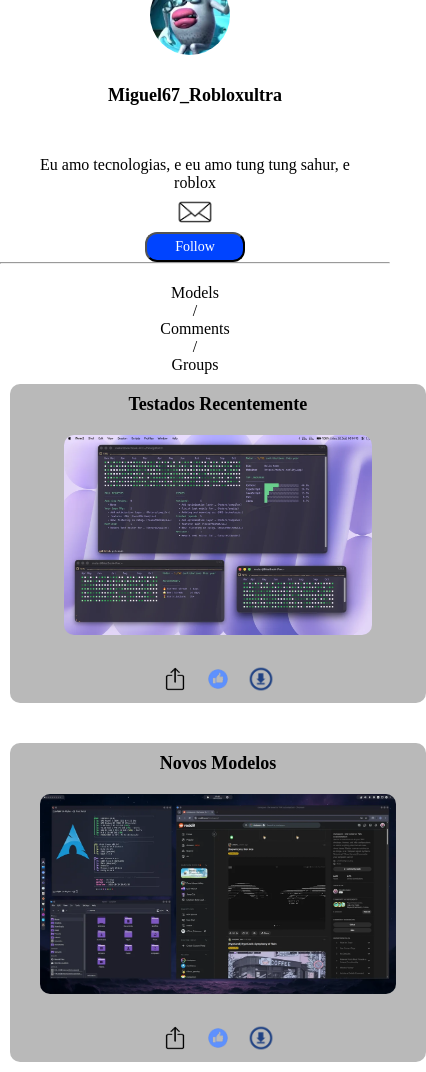
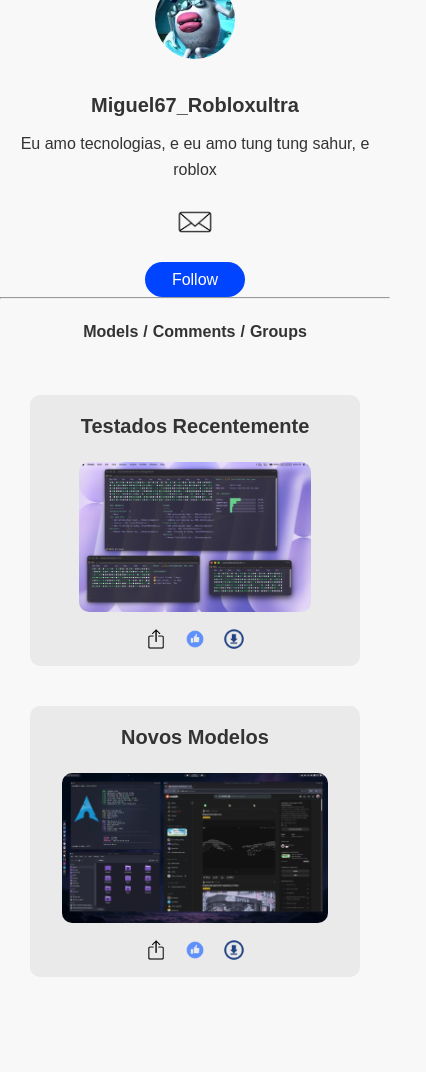
Before and after one commit to hakizao6074/PROJETO-FINAL, a plain HTML site: page assets/pages/usuario.html in a window 390 px wide. Shown: the part 106-1178 px from the top of the page, 426 px wide, since content can reach past the window. After the commit the page ends 1113 px from the top, so only its background shows below. Drawn offline with Linux system fonts and the light colour scheme.

Commit message:
usuario media

```diff
--- a/assets/css/usuario.css
+++ b/assets/css/usuario.css
@@ -1,189 +1,190 @@
-*{
+* {
   margin: 0;
   padding: 0;
   box-sizing: border-box;
-    font-family: var(--font);
 }
 
-header{
+body {
+  font-family: Arial, sans-serif;
+  line-height: 1.6;
+  background-color: #f8f8f8;
+  color: #333;
+}
+
+header {
   width: 100%;
   padding: 10px 20px;
   background: #0044ff;
   color: white;
   font-size: 14px;
+  position: relative;
+}
 
-  img{
+header img {
   height: 90px;
   position: absolute;
   right: 20px;
   top: 40px;
 }
+
+header span {
+  margin-right: 10px;
 }
 
-.usuario{
+.usuario {
   display: flex;
+  flex-wrap: wrap;
   align-items: center;
   justify-content: center;
   margin-top: 50px;
   text-align: center;
-
-    h2{
-        margin-bottom: 40px;
-    }
-    p{
-        position: relative;
-        right: 230px;
+  padding: 0 20px;
 }
 
-    .pf{
+.usuario h2 {
+  width: 100%;
+  font-size: 24px;
+  margin: 20px 0 10px;
+}
+
+.usuario p {
+  width: 100%;
+  font-size: 16px;
+  margin-bottom: 10px;
+}
+
+.usuario .pf {
   height: 100px;
   border-radius: 50%;
-        margin-bottom: 30px;
-        margin-right: 10px;
+  margin-bottom: 10px;
 }
-    .men{
-        height: 50px;
+
+.usuario .men {
+  height: 40px;
+  margin: 10px;
   cursor: pointer;
 }
 
-    button{
-        width: 70px;
-        height: 30px;
-        border-radius: 12px;
+.usuario button {
+  width: 100px;
+  height: 35px;
+  border-radius: 20px;
   background-color: #0044ff;
   color: white;
   font-size: 16px;
+  border: none;
   cursor: pointer;
 }
+
+.usuario button:hover {
+  background-color: #0032cc;
 }
 
-.bgl{
+.bgl {
   display: flex;
   justify-content: center;
-   margin-top: 20px;
+  margin: 20px 0;
+}
 
-   ul{
+.bgl ul {
   display: flex;
   list-style: none;
+  gap: 15px;
+  padding: 0;
+}
 
-       li{
+.bgl li {
   cursor: pointer;
-        margin: 0 10px;
+  font-weight: bold;
+  transition: color 0.2s ease;
 }
+
+.bgl li:hover {
+  color: #0044ff;
 }
-}
+
 .udon {
-  position: relative;
-  right: 120px;
   display: grid;
-  grid-template-columns: 1fr 1fr;
+  grid-template-columns: repeat(auto-fit, minmax(300px, 1fr));
   gap: 40px;
   padding: 30px;
-  max-width: 900px;
+  max-width: 1000px;
   margin: 0 auto;
 }
 
-.card h2{
+.pos {
+  background-color: #eaeaea;
+  border-radius: 10px;
+  padding: 20px;
+  transition: transform 0.2s ease;
+}
+
+.pos:hover {
+  transform: scale(1.02);
+}
+
+.pos h1 {
+  text-align: center;
   font-size: 20px;
+  margin-bottom: 20px;
+}
+
+.post {
+  display: flex;
+  justify-content: center;
+  align-items: center;
   margin-bottom: 15px;
 }
 
-.preview{
-  width: 100%;
-  display: block;
-  border-radius: 8px;
+.post img {
+  height: 300px;
+  width: auto;
+  max-width: 100%;
+  border-radius: 10px;
+  object-fit: cover;
 }
 
-.icons{
+.icons {
   display: flex;
+  justify-content: center;
   gap: 15px;
-  margin-top: 10px;
-  img{
+}
+
+.icons img {
   height: 32px;
   cursor: pointer;
-  }
+  transition: transform 0.2s ease;
 }
 
-.pos{
-    background-color: rgb(185, 185, 185);
-    border-radius: 10px;
-
-    h1{
-      text-align: center;
+.icons img:hover {
+  transform: scale(1.1);
 }
 
-
-    }
-    .icons{
-      justify-content: center;
-    }
-
-.post{
-    display: flex;
-    justify-content: center;
-    align-items: center;
-    padding: 20px;
-
-
-    img{
-      height: 300px;
-      border-radius: 10px;
-    }
-}
-
-
-/* --------------------------Media--------------- */
-@media (max-width: 1024px) {
-  .udon {
-    right: 0;
-    grid-template-columns: 1fr;
-    padding: 20px;
+/* Responsive Styles */
+@media (max-width: 768px) {
+  .usuario {
+    flex-direction: column;
   }
 
   header img {
-    height: 70px;
-    top: 20px;
+    height: 60px;
+    top: 40px;
     right: 10px;
-  }
-
-  .usuario p {
-    right: 0;
-    margin-top: 10px;
-  }
-}
-
-@media (max-width: 768px) {
-  .usuario {
-    flex-direction: column;
-    padding: 0 20px;
-  }
-
-  .usuario p {
-    position: static;
-    text-align: center;
-    margin-top: 10px;
-  }
-
-  .udon {
-    grid-template-columns: 1fr;
-    padding: 10px;
-  }
-
-  .pos h1 {
-    font-size: 18px;
   }
 
   .post img {
     height: 200px;
   }
 
-  .bgl ul {
-    flex-direction: column;
-    align-items: center;
+  .usuario button {
+    margin-top: 10px;
   }
 
-  .bgl li {
-    margin: 5px 0;
+  .bgl ul {
+  display: flex;
+  list-style: none;
+  gap: 5px;
+  padding: 0;
   }
 }
 
@@ -195,25 +196,14 @@ header{
 
   header img {
     height: 50px;
-    top: 10px;
-    right: 5px;
   }
 
   .usuario h2 {
-    font-size: 18px;
+    font-size: 20px;
   }
 
   .usuario .pf {
     height: 80px;
-  }
-
-  .usuario .men {
-    height: 40px;
-  }
-
-  .usuario button {
-    width: 100px;
-    font-size: 14px;
   }
 
   .post img {
@@ -221,77 +211,10 @@ header{
   }
 
   .icons img {
-    height: 28px;
+    height: 24px;
   }
 
   .pos {
-    padding: 10px;
+    padding: 15px;
   }
 }
-
-
-
-  .udon {
-    grid-template-columns: 1fr;
-    padding: 10px;
-  }
-
-  .pos h1 {
-    font-size: 18px;
-  }
-
-  .post img {
-    height: 200px;
-  }
-
-  .bgl ul {
-    flex-direction: column;
-    align-items: center;
-  }
-
-  .bgl li {
-    margin: 5px 0;
-  }
-}
-
-@media (max-width: 480px) {
-  header {
-    font-size: 12px;
-    padding: 8px 10px;
-  }
-
-  header img {
-    height: 50px;
-    top: 10px;
-    right: 5px;
-  }
-
-  .usuario h2 {
-    font-size: 18px;
-  }
-
-  .usuario .pf {
-    height: 80px;
-  }
-
-  .usuario .men {
-    height: 40px;
-  }
-
-  .usuario button {
-    width: 100px;
-    font-size: 14px;
-  }
-
-  .post img {
-    height: 150px;
-  }
-
-  .icons img {
-    height: 28px;
-  }
-
-  .pos {
-    padding: 10px;
-  }
-}
--- a/assets/pages/usuario.html
+++ b/assets/pages/usuario.html
@@ -1,28 +1,33 @@
 <!DOCTYPE html>
 <html lang="en">
 <head>
-    <meta charset="UTF-8">
-    <meta name="viewport" content="width=device-width, initial-scale=1.0">
-    <title>Document</title>
-    <link rel="stylesheet" href="../css/usuario.css">
+  <meta charset="UTF-8" />
+  <meta name="viewport" content="width=device-width, initial-scale=1.0"/>
+  <title>User Profile</title>
+  <link rel="stylesheet" href="../css/usuario.css"/>
 </head>
 <body>
+
   <header>
-    <span>Perguntas</span> / <span>Moscow-Russia</span> / <span>6PM</span>
-
-    <a href="../../index.html">
-    <img src="../img/lulcas/logo.png" alt="">
+    <span>Perguntas</span> /
+    <span>Moscow-Russia</span> /
+    <span>6PM</span>
+    <a href="../../index.html" aria-label="Homepage">
+      <img src="../img/lulcas/logo.png" alt="Site logo" />
     </a>
   </header>
-    <div class="usuario">
-        <img class="pf" src="../img/lulcas/pic.PNG" alt="">
+
+  <section class="usuario">
+    <img class="pf" src="../img/lulcas/pic.PNG" alt="User Profile Picture" />
     <h2>Miguel67_Robloxultra</h2>
     <p>Eu amo tecnologias, e eu amo tung tung sahur, e roblox</p>
-        <img class="men" src="../img/lulcas/mail.png" alt="">
+    <img class="men" src="../img/lulcas/mail.png" alt="Message icon" />
     <button>Follow</button>
-    </div>
-    <hr>
-    <div class="bgl">
+  </section>
+
+  <hr />
+
+  <nav class="bgl">
     <ul>
       <li>Models</li>
       <li>/</li>
@@ -30,34 +35,35 @@
       <li>/</li>
       <li>Groups</li>
     </ul>
-    </div>
-    <div class="udon">
+  </nav>
 
-        <div class="pos">
+  <main class="udon">
+
+    <article class="pos">
       <h1>Testados Recentemente</h1>
       <div class="post">
-                <img src="../img/lulcas/1.PNG" alt="">
+        <img src="../img/lulcas/1.PNG" alt="Recently tested model" />
       </div>
       <div class="icons">
-                <img src="../img/lulcas/share.png" alt="">
-                <img src="../img/lulcas/like.PNG" alt="">
-                <img src="../img/lulcas/download.png" alt="">
+        <img src="../img/lulcas/share.png" alt="Share icon" />
+        <img src="../img/lulcas/like.PNG" alt="Like icon" />
+        <img src="../img/lulcas/download.png" alt="Download icon" />
       </div>
-        </div>
+    </article>
 
-        <div class="pos">
+    <article class="pos">
       <h1>Novos Modelos</h1>
       <div class="post">
-                <img src="../img/lulcas/2.PNG" alt="">
+        <img src="../img/lulcas/2.PNG" alt="New model preview" />
       </div>
       <div class="icons">
-                <img src="../img/lulcas/share.png" alt="">
-                <img src="../img/lulcas/like.PNG" alt="">
-                <img src="../img/lulcas/download.png" alt="">
+        <img src="../img/lulcas/share.png" alt="Share icon" />
+        <img src="../img/lulcas/like.PNG" alt="Like icon" />
+        <img src="../img/lulcas/download.png" alt="Download icon" />
       </div>
-        </div>
-    </div>
+    </article>
 
-</div>
+  </main>
+
 </body>
 </html>
```
Lines whose indentation alone changed are shown as unchanged.
